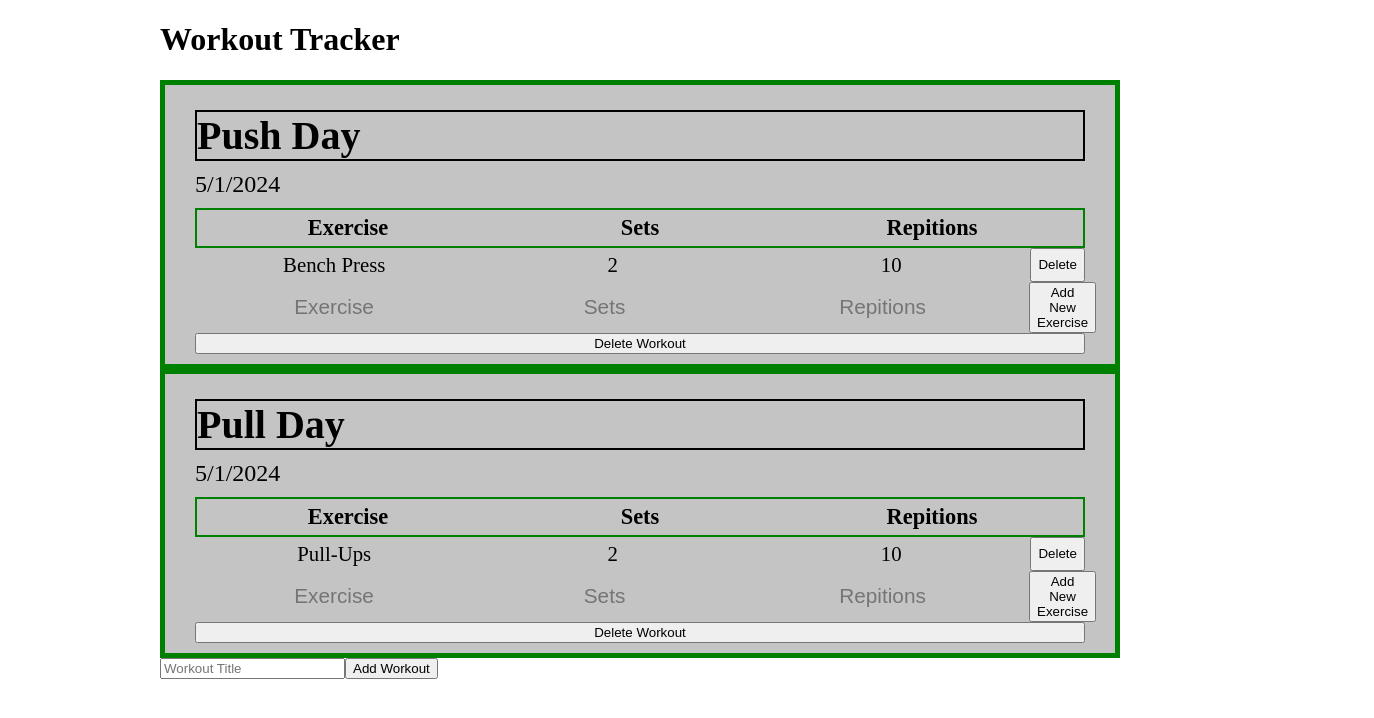
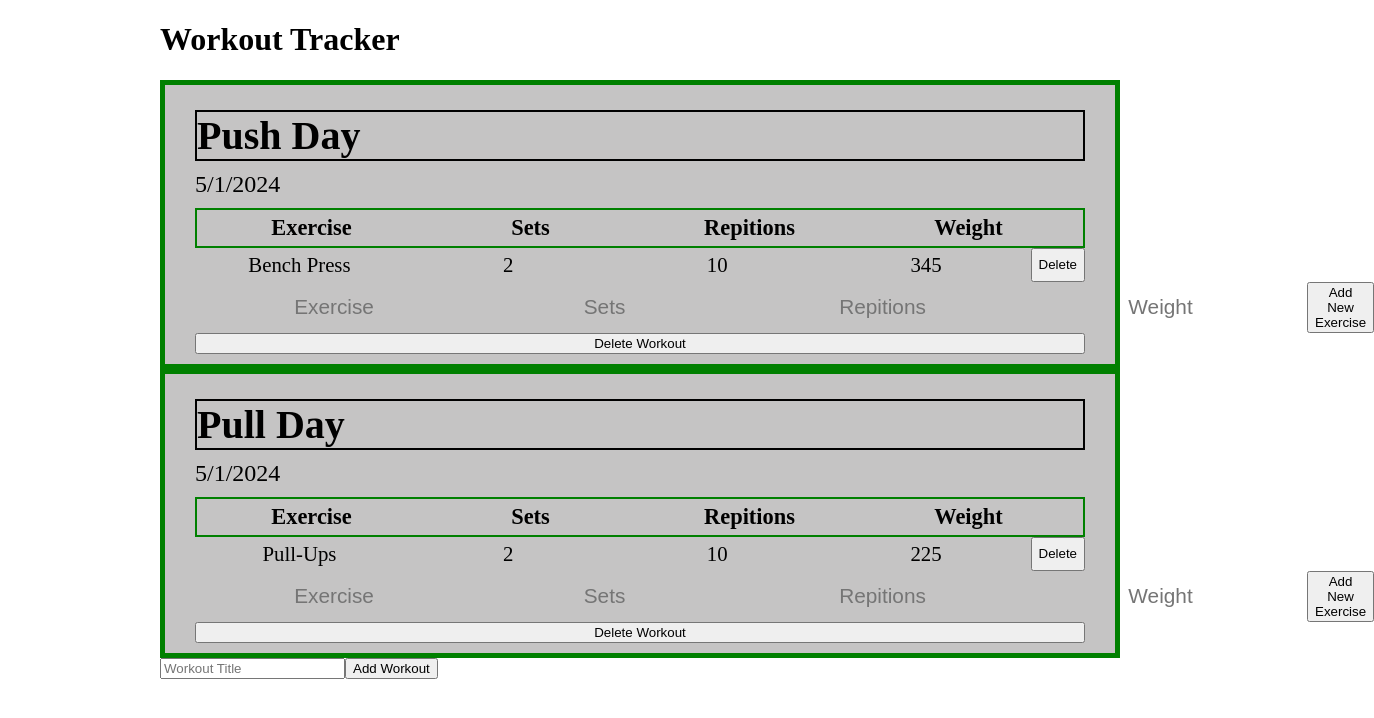
Before and after one commit to Andi-Cast/WorkoutTracker, a React (Vite) app: page / in a window 1280 px wide. Shown: the top 718 px of the page, 1374 px wide, since content can reach past the window. Built offline with nearby package versions, Linux system fonts and the light colour scheme.

Commit message:
added weight column

```diff
--- a/src/App.jsx
+++ b/src/App.jsx
@@ -15,7 +15,8 @@ function App() {
                                         {
                                           name: 'Bench Press',
                                           sets: 2,
-                                          repetitions: 10
+                                          repetitions: 10,
+                                          weight: 345
                                         }
                                       ]
                                     },
@@ -27,7 +28,8 @@ function App() {
                                         {
                                           name: 'Pull-Ups',
                                           sets: 2,
-                                          repetitions: 10
+                                          repetitions: 10,
+                                          weight: 225
                                         }
                                       ]
                                     }
--- a/src/components/AddExercise.jsx
+++ b/src/components/AddExercise.jsx
@@ -7,6 +7,7 @@ function AddExercise() {
             <input type="text" placeholder="Exercise" className="add-exercise-input"></input>
             <input type="number" placeholder="Sets" className="add-exercise-input"></input>
             <input type="number" placeholder="Repitions" className="add-exercise-input"></input>
+            <input type="number" placeholder="Weight" className="add-exercise-input"></input>
             <button>Add New Exercise</button>
         </div>
     );
--- a/src/components/Exercise.jsx
+++ b/src/components/Exercise.jsx
@@ -1,6 +1,6 @@
 
 
-function Exercise({name, sets, repetitions}) {
+function Exercise({name, sets, repetitions, weight}) {
 
 
     return(
@@ -8,6 +8,7 @@ function Exercise({name, sets, repetitions}) {
             <div className="exercise-info">{name}</div>
             <div className="exercise-info">{sets}</div>
             <div className="exercise-info">{repetitions}</div>
+            <div className="exercise-info">{weight}</div>
             <button className="delete">Delete</button>
         </div>
     );
--- a/src/components/Workout.jsx
+++ b/src/components/Workout.jsx
@@ -12,13 +12,15 @@ function Workout({id, title, date, exercises}) {
                 <div className="workout-column-label">Exercise</div>
                 <div className="workout-column-label">Sets</div>
                 <div className="workout-column-label">Repitions</div>
+                <div className="workout-column-label">Weight</div>
             </div>
             {exercises.map((exercise, index) => (
                 <Exercise
                     key={index}
                     name={exercise.name}
                     sets={exercise.sets}
-                    repetitions={exercise.repetitions}>
+                    repetitions={exercise.repetitions}
+                    weight={exercise.weight}>
                 </Exercise>
             ))}
             <AddExercise></AddExercise>
```
